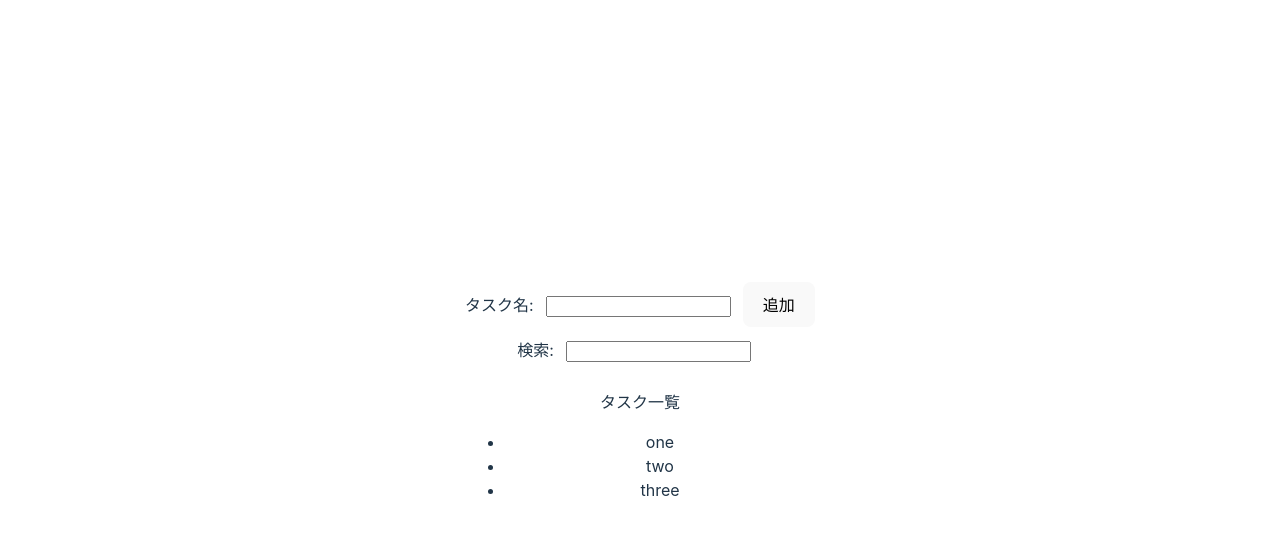
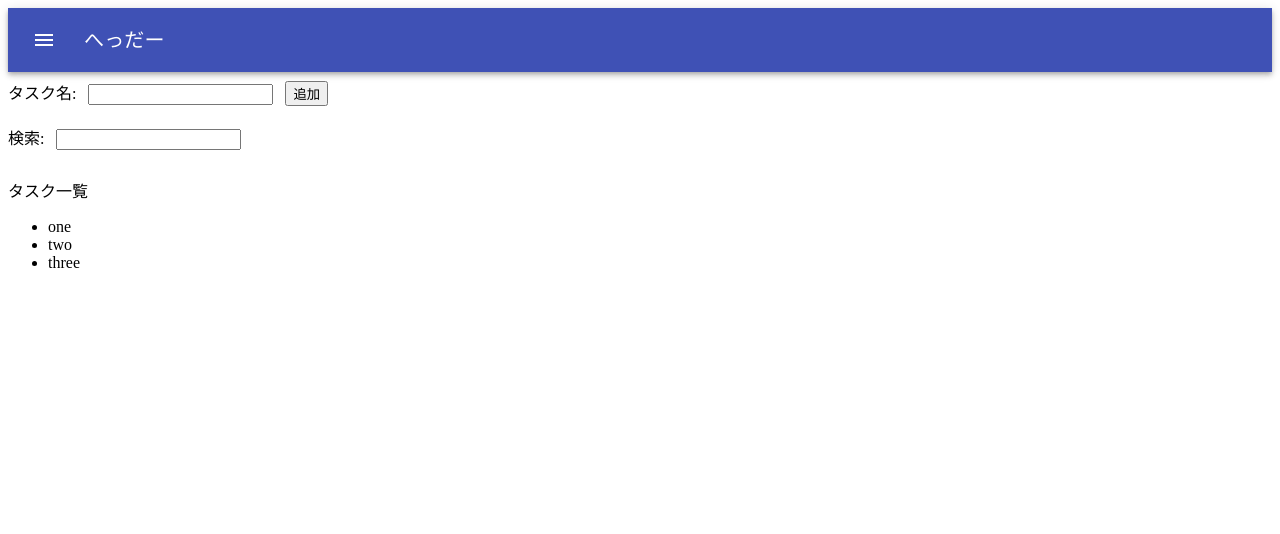
Before and after one commit to matsukitakeshi/react, a React (Vite) app in the folder frontend/: page /todo in a window 1280 px wide. Shown: the top 534 px of the page. Built offline with nearby package versions, Linux system fonts and the light colour scheme.

Commit message:
feat: ヘッダー

```diff
--- a/frontend/package.json
+++ b/frontend/package.json
@@ -23,7 +23,7 @@
     "@types/react": "^18.0.26",
     "@types/react-dom": "^18.0.9",
     "@vitejs/plugin-react": "^3.0.0",
-    "prettier": "^2.8.1",
+    "prettier": "2.8.1",
     "tslint": "^6.1.3",
     "tslint-config-prettier": "^1.18.0",
     "tslint-plugin-prettier": "^2.3.0",
--- a/frontend/src/App.css
+++ /dev/null
@@ -1,41 +0,0 @@
-#root {
-  max-width: 1280px;
-  margin: 0 auto;
-  padding: 2rem;
-  text-align: center;
-}
-
-.logo {
-  height: 6em;
-  padding: 1.5em;
-  will-change: filter;
-}
-.logo:hover {
-  filter: drop-shadow(0 0 2em #646cffaa);
-}
-.logo.react:hover {
-  filter: drop-shadow(0 0 2em #61dafbaa);
-}
-
-@keyframes logo-spin {
-  from {
-    transform: rotate(0deg);
-  }
-  to {
-    transform: rotate(360deg);
-  }
-}
-
-@media (prefers-reduced-motion: no-preference) {
-  a:nth-of-type(2) .logo {
-    animation: logo-spin infinite 20s linear;
-  }
-}
-
-.card {
-  padding: 2em;
-}
-
-.read-the-docs {
-  color: #888;
-}
--- a/frontend/src/App.tsx
+++ b/frontend/src/App.tsx
@@ -4,11 +4,11 @@ import Todo from './pages/todo/Todo'
 import React from 'react'
 import ReactDOM from 'react-dom/client'
 import { RecoilRoot } from "recoil";
-import './index.css'
+import Header from './components/Header'
 
 ReactDOM.createRoot(document.getElementById('root') as HTMLElement).render(
-  <React.StrictMode>
   <RecoilRoot>
+    <Header />
     <BrowserRouter>
       <Routes>
         <Route path="/" element={<Home />} />
@@ -16,5 +16,4 @@ ReactDOM.createRoot(document.getElementById('root') as HTMLElement).render(
       </Routes>
     </BrowserRouter>
   </RecoilRoot>
-  </React.StrictMode>,
 )
--- /dev/null
+++ b/frontend/src/components/Header.tsx
@@ -0,0 +1,51 @@
+import React, { useState } from 'react';
+import { makeStyles } from '@material-ui/core/styles';
+import AppBar from '@material-ui/core/AppBar';
+import Toolbar from '@material-ui/core/Toolbar';
+import Typography from '@material-ui/core/Typography';
+import IconButton from '@material-ui/core/IconButton';
+import MenuIcon from '@material-ui/icons/Menu';
+import Drawer from '@material-ui/core/Drawer';
+import SideMenu from './SideMenu'
+
+
+const useStyles = makeStyles((theme) => ({
+    root: {
+        flexGrow: 1,
+    },
+    menuButton: {
+        marginRight: theme.spacing(2),
+    },
+    title: {
+        flexGrow: 1,
+    },
+}));
+
+export default function ButtonAppBar() {
+    const classes = useStyles();
+
+    const [drawerOpened, setDrawerOpened] = useState(false);
+
+    return (
+        <div className={classes.root}>
+            {/* <Drawer /> */}
+            <AppBar position="static">
+                <Toolbar>
+                <IconButton edge="start" className={classes.menuButton} color="inherit" aria-label="menu" onClick={() => setDrawerOpened(true)}>
+                    <MenuIcon />
+                    <Drawer
+                        anchor={'left'}
+                        open={drawerOpened}
+                        onClose={() => setDrawerOpened(false)}
+                    >
+                        <SideMenu />
+                    </Drawer>
+                </IconButton>
+                <Typography variant="h6" className={classes.title}>
+                    へっだー
+                </Typography>
+                </Toolbar>
+            </AppBar>
+        </div>
+    );
+}
--- /dev/null
+++ b/frontend/src/components/SideMenu.tsx
@@ -0,0 +1,11 @@
+
+function SideMenu() {
+
+    return (
+        <div>
+            <h1>SideMenu</h1>
+        </div>
+    )
+}
+
+export default SideMenu
--- a/frontend/src/index.css
+++ /dev/null
@@ -1,70 +0,0 @@
-:root {
-  font-family: Inter, Avenir, Helvetica, Arial, sans-serif;
-  font-size: 16px;
-  line-height: 24px;
-  font-weight: 400;
-
-  color-scheme: light dark;
-  color: rgba(255, 255, 255, 0.87);
-  background-color: #242424;
-
-  font-synthesis: none;
-  text-rendering: optimizeLegibility;
-  -webkit-font-smoothing: antialiased;
-  -moz-osx-font-smoothing: grayscale;
-  -webkit-text-size-adjust: 100%;
-}
-
-a {
-  font-weight: 500;
-  color: #646cff;
-  text-decoration: inherit;
-}
-a:hover {
-  color: #535bf2;
-}
-
-body {
-  margin: 0;
-  display: flex;
-  place-items: center;
-  min-width: 320px;
-  min-height: 100vh;
-}
-
-h1 {
-  font-size: 3.2em;
-  line-height: 1.1;
-}
-
-button {
-  border-radius: 8px;
-  border: 1px solid transparent;
-  padding: 0.6em 1.2em;
-  font-size: 1em;
-  font-weight: 500;
-  font-family: inherit;
-  background-color: #1a1a1a;
-  cursor: pointer;
-  transition: border-color 0.25s;
-}
-button:hover {
-  border-color: #646cff;
-}
-button:focus,
-button:focus-visible {
-  outline: 4px auto -webkit-focus-ring-color;
-}
-
-@media (prefers-color-scheme: light) {
-  :root {
-    color: #213547;
-    background-color: #ffffff;
-  }
-  a:hover {
-    color: #747bff;
-  }
-  button {
-    background-color: #f9f9f9;
-  }
-}
--- a/frontend/src/pages/home.tsx
+++ b/frontend/src/pages/home.tsx
@@ -2,7 +2,10 @@
 function Home() {
 
     return (
-        <h1>home</h1>
+        <div>
+            <p>aaa</p>
+            <h1>home</h1>
+        </div>
     )
 }
 
--- a/frontend/src/pages/todo/Todo.tsx
+++ b/frontend/src/pages/todo/Todo.tsx
@@ -1,4 +1,3 @@
-import "../../App.css";
 import TitleForm from "../../components/TitleForm"
 import AddButton from "../../components/AddButton";
 import TodoList from "../../components/TodoList";
```
Also changed, not shown: 1 other file (tests, documents, lock files or other folders). Lines whose indentation alone changed are shown as unchanged.
